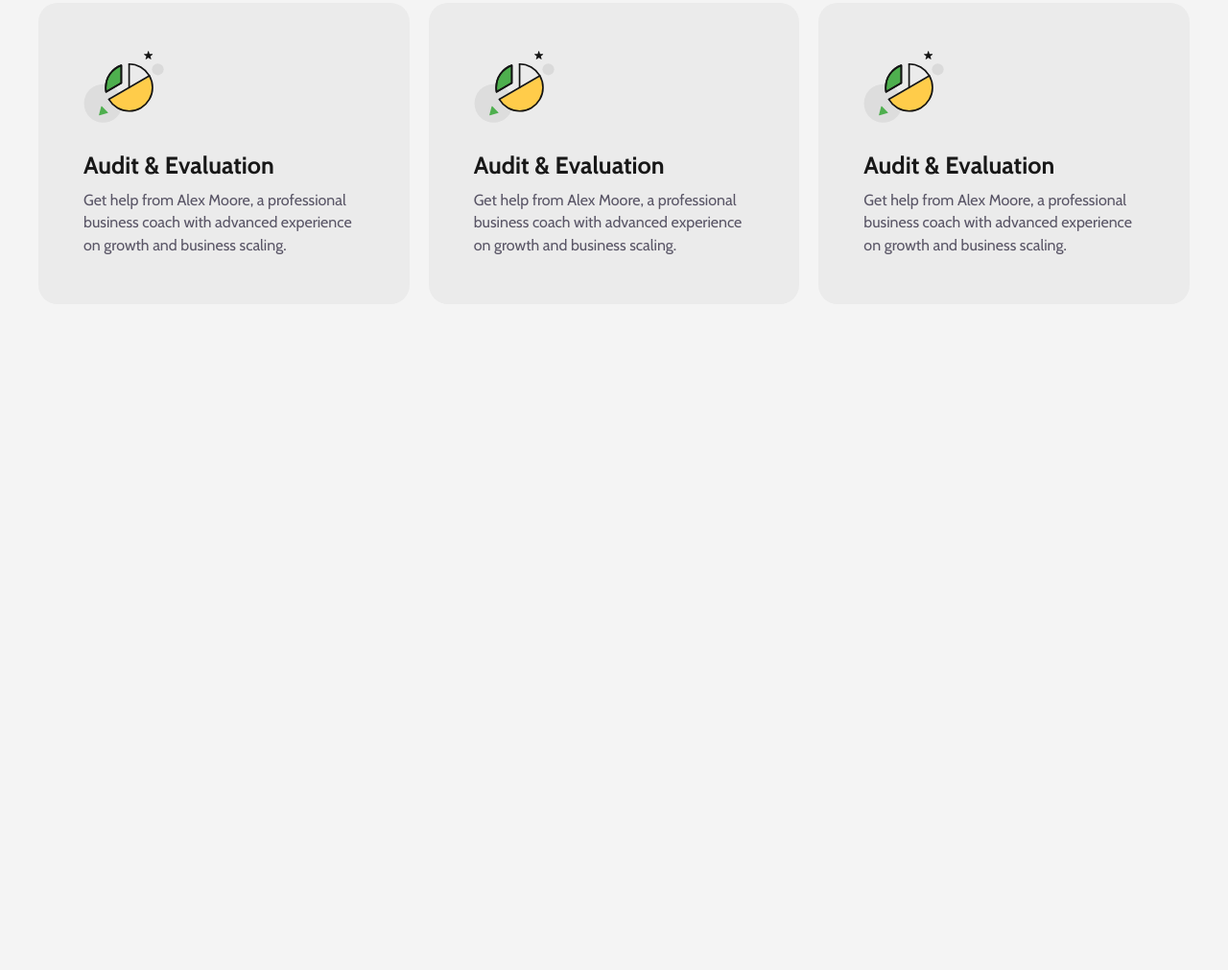
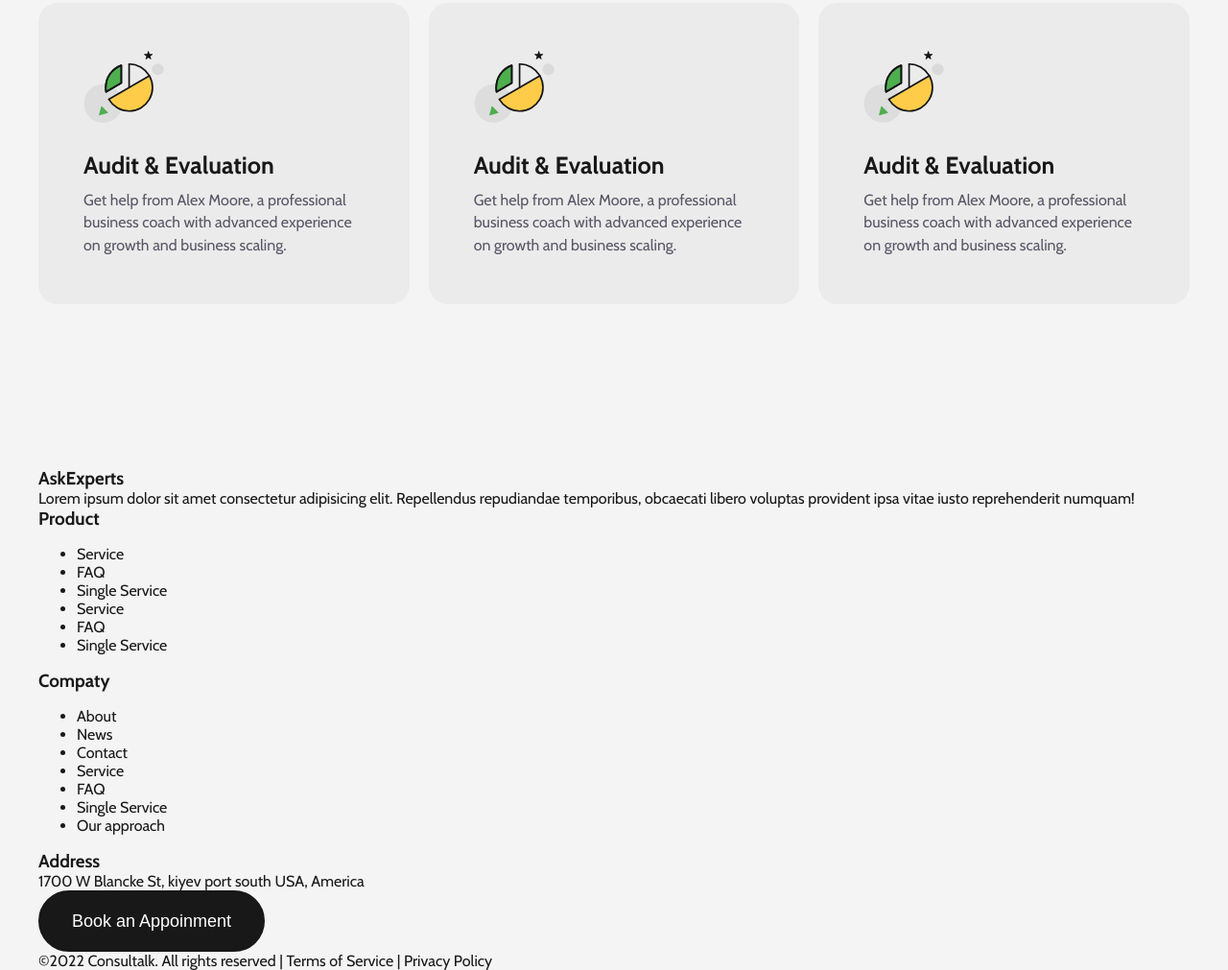
Before and after one commit to MariusCodeAcademy/type19-12_Practice_figma_flex, a plain HTML site: page index.html in a window 1280 px wide. Shown: the part 1291-2302 px from the top of the page at 96% size. Before the commit the page ends 1778 px from the top, so only its background shows below. Drawn offline with nearby package versions, Linux system fonts and the light colour scheme.

Commit message:
footer html

```diff
--- a/index.html
+++ b/index.html
@@ -93,6 +93,59 @@
     </div>
   </section>
   <!-- /services ------------------------- -->
+
+  <!-- footer -->
+  <footer>
+    <div class="container">
+      <div class="footer-block block-logo">
+        <h3>AskExperts</h3>
+        <p>Lorem ipsum dolor sit amet consectetur adipisicing elit. Repellendus repudiandae temporibus, obcaecati libero
+          voluptas provident ipsa vitae iusto reprehenderit numquam!</p>
+      </div>
+      <!-- block -->
+      <div class="footer-block block-product">
+        <h3 class="footer-title">Product</h3>
+        <ul>
+          <li><a href="#">Service</a></li>
+          <li><a href="#">FAQ</a></li>
+          <li><a href="#">Single Service</a></li>
+          <li><a href="#">Service</a></li>
+          <li><a href="#">FAQ</a></li>
+          <li><a href="#">Single Service</a></li>
+        </ul>
+      </div>
+      <!-- /block -->
+      <!-- block -->
+      <div class="footer-block block-company">
+        <h3 class="footer-title">Compaty</h3>
+        <ul>
+          <li><a href="#">About</a></li>
+          <li><a href="#">News</a></li>
+          <li><a href="#">Contact</a></li>
+          <li><a href="#">Service</a></li>
+          <li><a href="#">FAQ</a></li>
+          <li><a href="#">Single Service</a></li>
+          <li><a href="#">Our approach</a></li>
+        </ul>
+      </div>
+      <!-- /block -->
+      <!-- block -->
+      <div class="footer-block block-address">
+        <h3 class="footer-title">Address</h3>
+        <p>1700 W Blancke St, kiyev
+          port south USA, America
+        </p>
+        <button class="btn">Book an Appoinment</button>
+      </div>
+      <!-- /block -->
+      <!-- block -->
+      <p class="footer-block block-bottom">
+        ©2022 Consultalk. All rights reserved | <a href="#">Terms of Service</a> | <a href="#">Privacy Policy</a>
+      </p>
+      <!-- /block -->
+    </div>
+  </footer>
+  <!-- /footer -->
 </body>
 
 </html>
```
